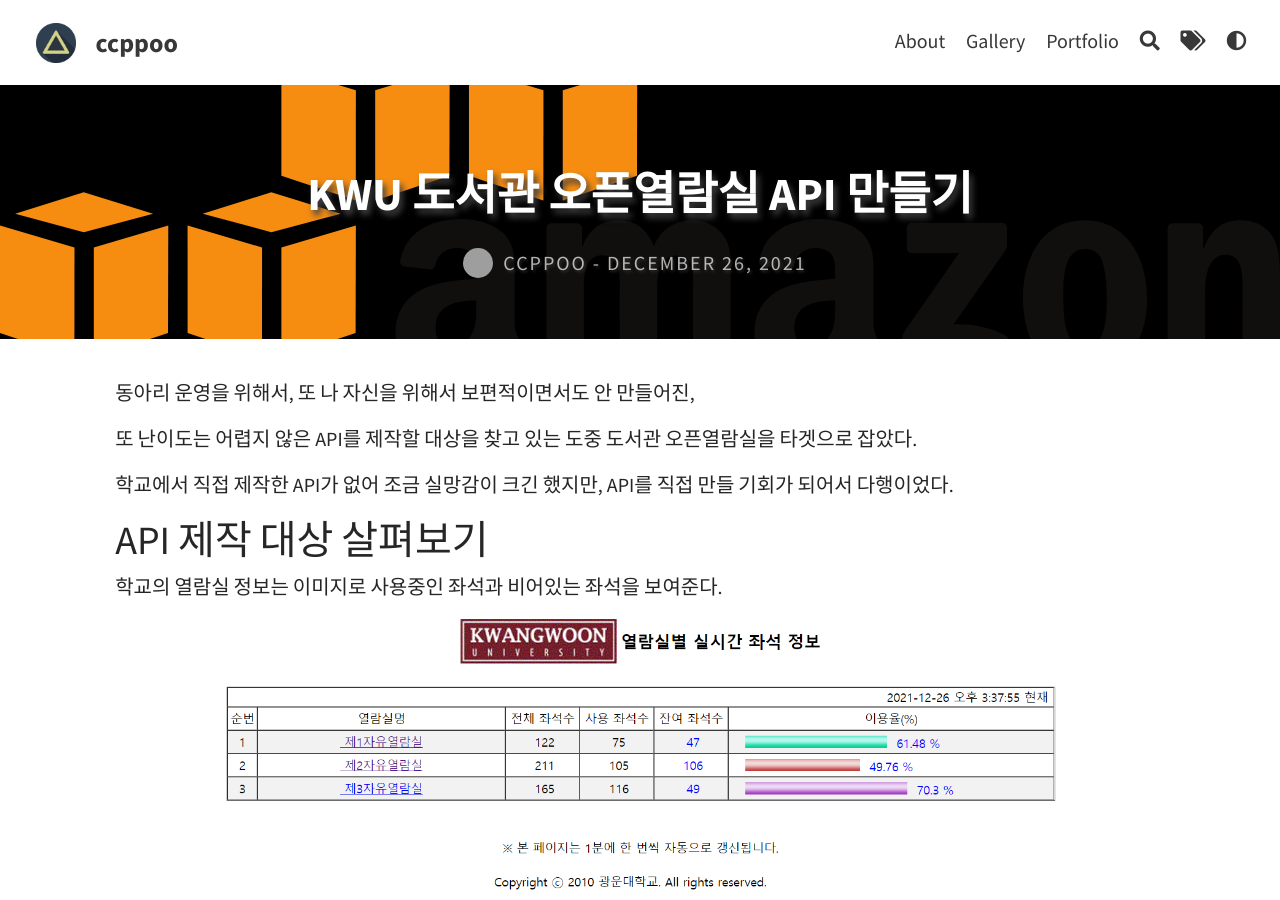
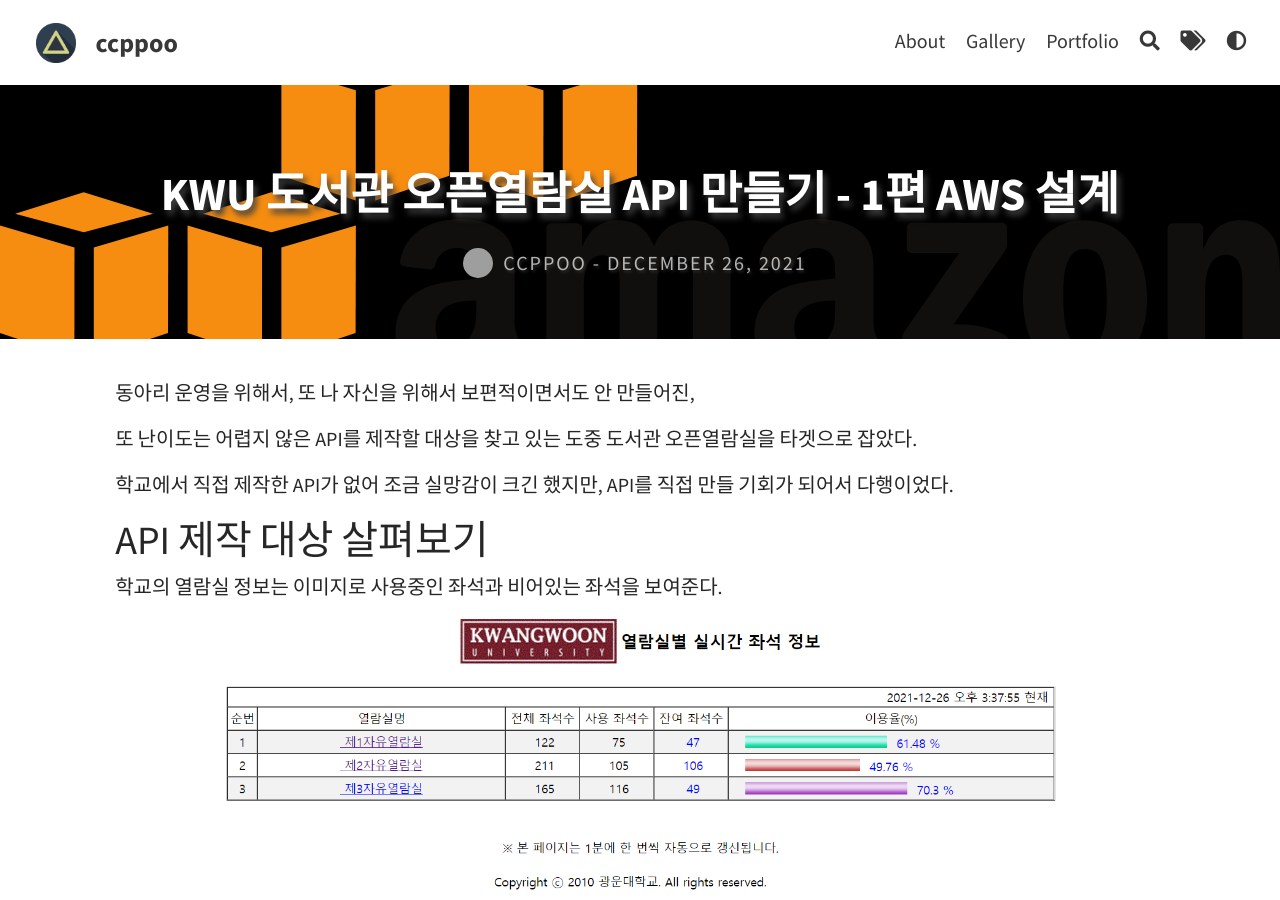
Before and after one commit to ccppoo/ccppoo.github.io, a Jekyll site: the page built from _posts/2021-12-26-KWU-오픈열람실-API-만들기-1.md, in a window 1280 px wide and 900 px high. Built offline with Jekyll 4.4.1, drawn with Linux system fonts in a browser that asks for light colours; comment, search, counter and statistics services are not loaded; some of the changed text lies outside the part shown; grey boxes are pictures that could not be loaded.

Commit message:
제목 태그 수정

```diff
--- a/_posts/2021-12-26-KWU-오픈열람실-API-만들기-1.md
+++ b/_posts/2021-12-26-KWU-오픈열람실-API-만들기-1.md
@@ -1,12 +1,12 @@
 ---
 layout: post
-title: KWU 도서관 오픈열람실 API 만들기
+title: KWU 도서관 오픈열람실 API 만들기 - 1편 AWS 설계
 hide_title: false
 feature-img:  "assets/img/aws_logo.svg"
 thumbnail: "assets/img/aws_logo.svg"
 color: black
 bootstrap: true
-tags: [2021, ] # 태그는 작성하면 알아서 분류됨
+tags: [2021, 광운대, API, AWS, AWS Lambda] # 태그는 작성하면 알아서 분류됨
 author: ccppoo
 ---
 
```
